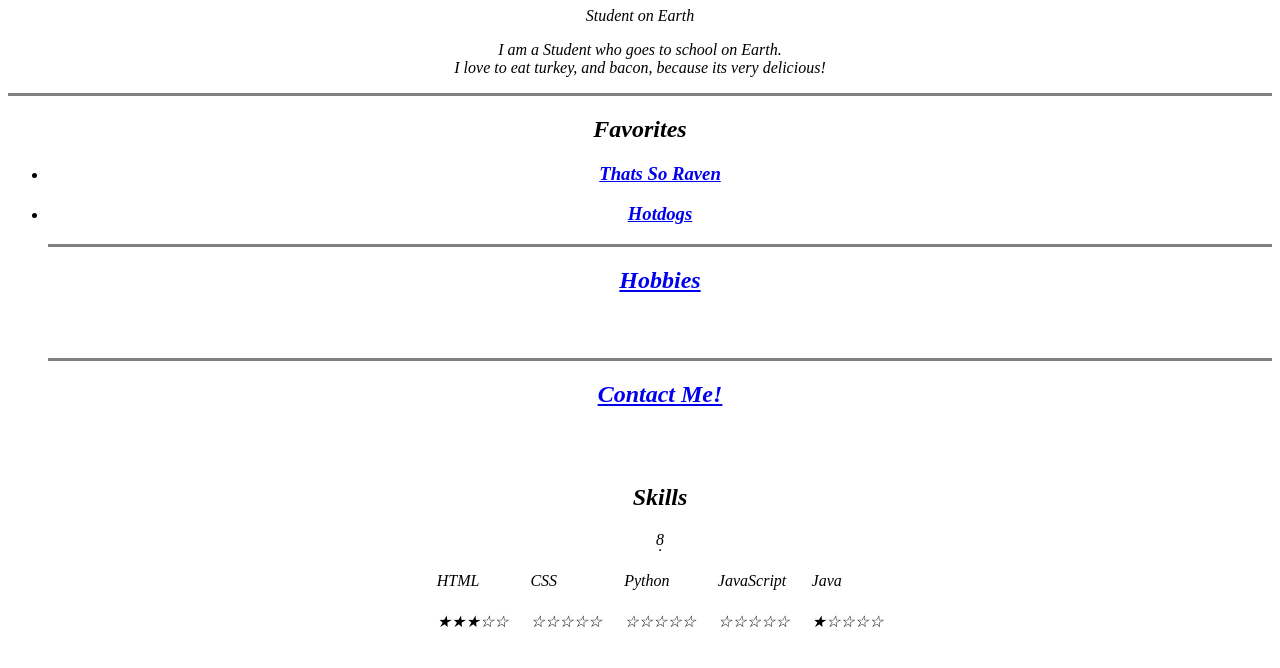
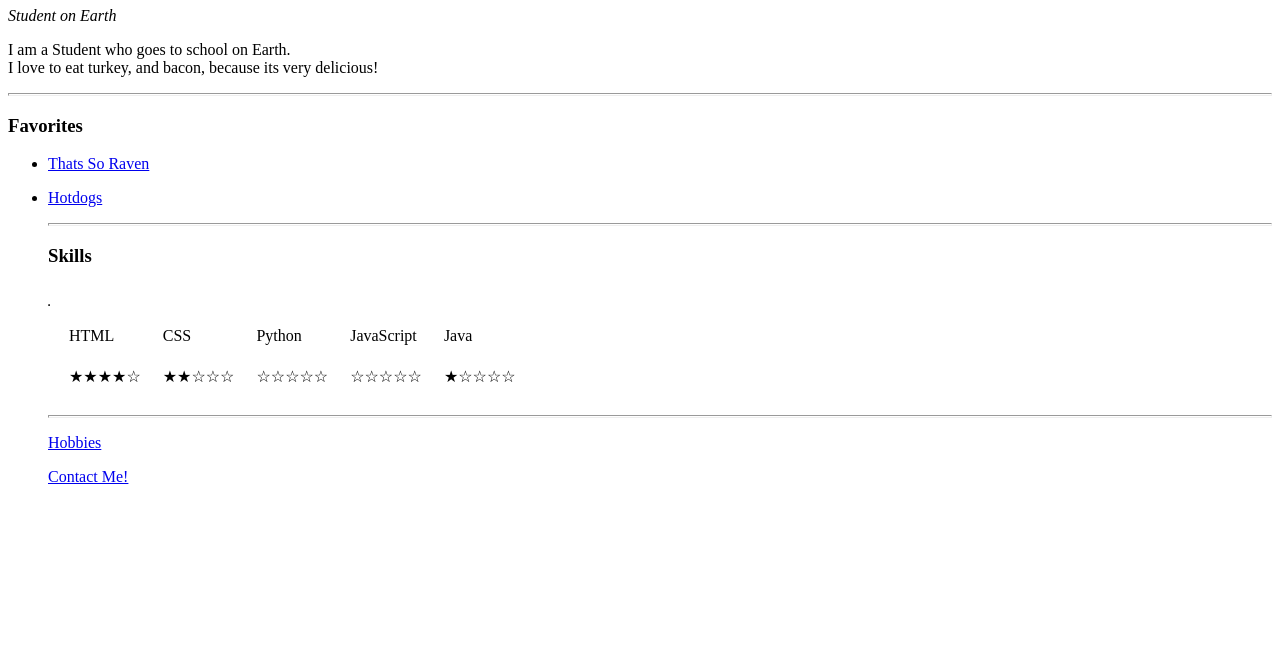
Before and after one commit to ewiypoo/cv, a plain HTML site: page index.html in a window 1280 px wide. Shown: the part 325-993 px from the top of the page. After the commit the page ends 827 px from the top, so only its background shows below. Drawn offline with Linux system fonts and the light colour scheme.

Commit message:
Add files via upload

```diff
--- a/index.html
+++ b/index.html
@@ -4,63 +4,58 @@
 <head>
   <meta charset="utf-8" name="description" content="This website is a personal website, created for Ewan!" name="author" content="EwanSHDev">
   <title>Ewan's Personal Site</title>
+  <link rel="stylesheet" href="css/styles.css">
+
+
 </head>
 
 <body>
-  <center>
-    <img src="profilepic.jpg" alt="Picture of me" </img> <h1>Ewan Hagraves</h1>
-    <p><em>Student on Earth</strong></a></p>
-    <p>I am a Student who goes to school on Earth.<br />I love to eat turkey, and bacon, because its very delicious!</p>
-    <hr size="3" noshade=-- $0>
-    <h2>Favorites</h2>
+  <img src="profilepic.jpg" alt="Picture of me" </img> <h1>Ewan Hargraves</h1>
+  <p><em>Student on Earth</em></strong></a></p>
+  <p>I am a Student who goes to school on Earth.<br />
+    I love to eat turkey, and bacon, because its very delicious! </p>
+  <hr size="3">
+  <h3>Favorites</h3>
   <ul>
     <li>
-      <a href="https://disneynow.com/shows/thats-so-raven" target="_blank" <strong><h3>Thats So Raven</h3></strong></a>
+      <a href="https://disneynow.com/shows/thats-so-raven" target="_blank" <strong>
+        <p>Thats So Raven</p></strong>
+      </a>
     </li>
     <li>
-      <a href="https://i.snag.gy/TLKI0H.jpg" target="_blank" <strong><h3>Hotdogs</h3></strong></a>
+      <a href="https://i.snag.gy/TLKI0H.jpg" target="_blank" <strong>
+        <p>Hotdogs</p></strong>
+      </a>
     </li>
     <table border="1">
   </ul>
-  <hr size=3 noshade=-- $0>
-  <center>
-    <a href="hobbies.html">
-      <h2>Hobbies</h2>
-    </a>
-    </br>
-    </br>
-    <hr size="3" noshade=--$0>
-    <a href="contactme.html">
-      <h2>Contact Me!</h2>
-    </a>
-    </br>
-    </br>
-    <h2>Skills</h2>8
-    <table cellspacing="20">
-      <thead>
-        <tr>
+  <hr size=3>
+  <h3>Skills</h3> <br>
+  <table cellspacing="20">
+    <thead>
+      <tr>
         <td>
-          HTML <br>
+          HTML
         </td>
         <td>
-          CSS <br>
+          CSS
         <td>
-          Python <br>
+          Python
         </td>
         <td>
-          JavaScript <br>
+          JavaScript
         </td>
         <td>
-          Java <br>
+          Java
         </td>
       </tr>
 
       <tr>
         <td>
-          ★★★☆☆
+          ★★★★☆
         </td>
         <td>
-          ☆☆☆☆☆
+          ★★☆☆☆
         </td>
         <td>
           ☆☆☆☆☆
@@ -72,6 +67,13 @@
           ★☆☆☆☆
         </td>
       </tr>
-    </center>
+  </table>
+  <hr size=3>
+  <a href="hobbies.html">
+    <p>Hobbies</p>
+  </a>
+  <a href="contactme.html">
+    <p>Contact Me!</p>
+  </a>
 
 </html>
```
Also changed, not shown: contactme.html (+12 -17 lines), hobbies.html (+4 -2 lines).
